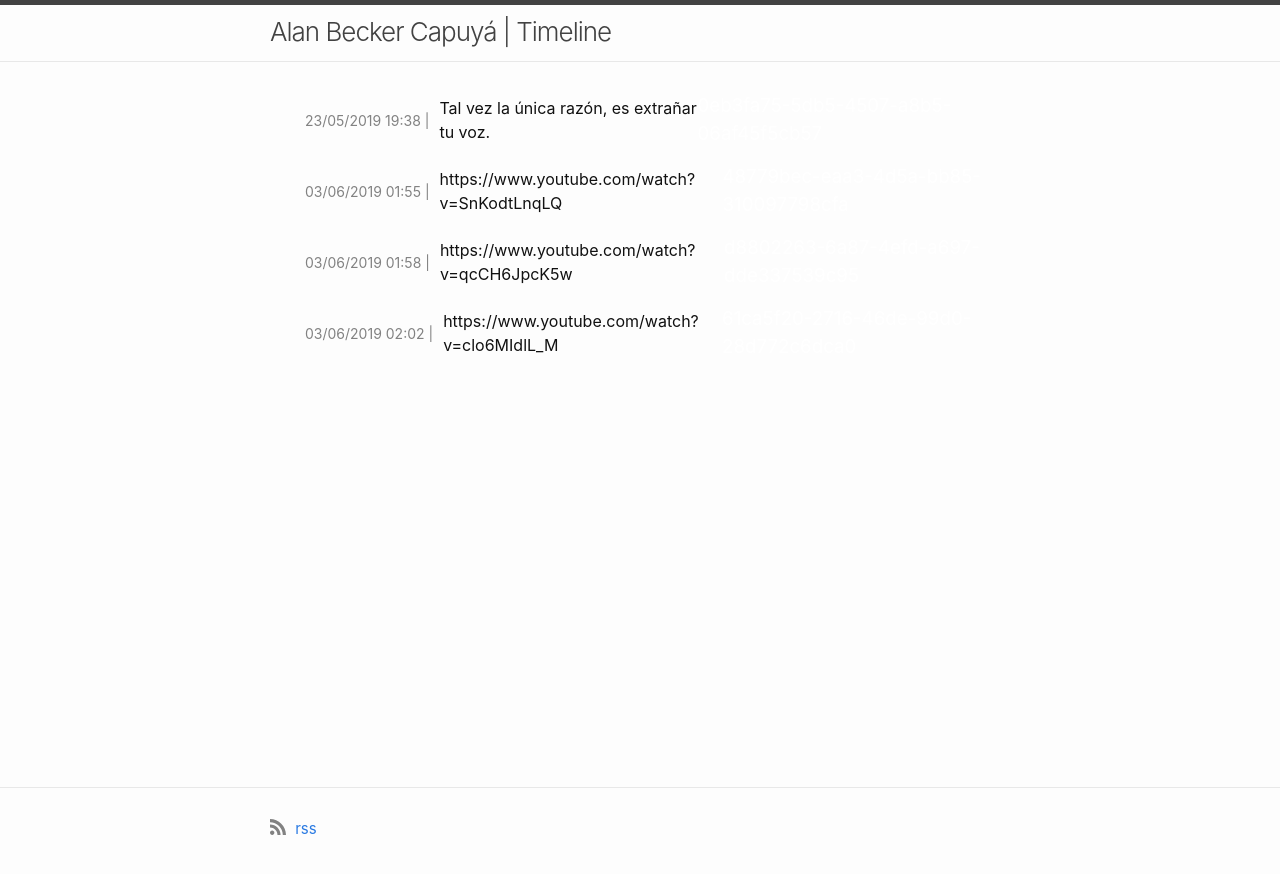
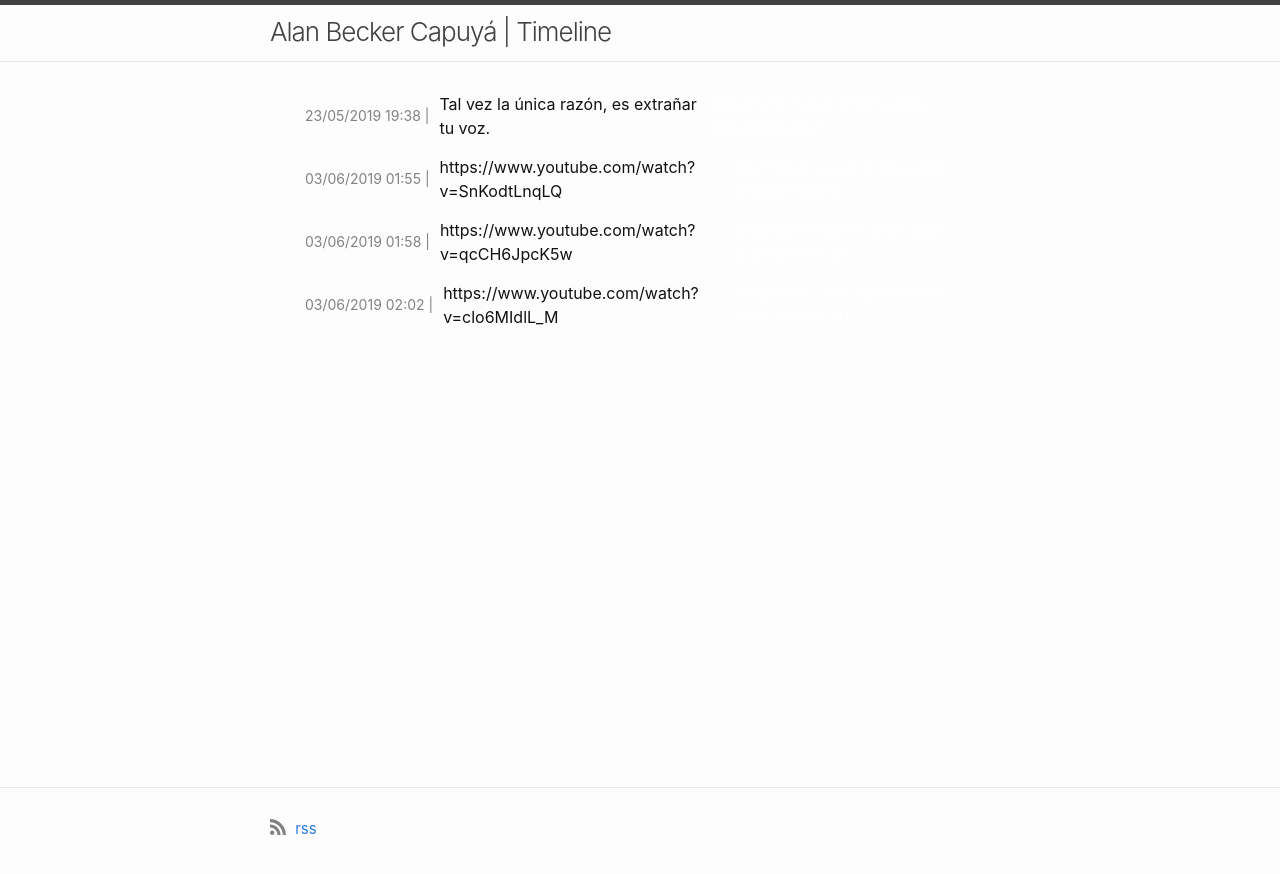
Before and after one commit to alandooz/timeline, a Jekyll site: the page built from index.md, in a window 1280 px wide. Shown: the top 874 px of the page. Built offline with Jekyll 4.4.1, drawn with Linux system fonts in a browser that asks for light colours.

Commit message:
Changed style of id

```diff
--- a/_layouts/home.html
+++ b/_layouts/home.html
@@ -16,8 +16,8 @@
         {%- assign date_format = site.minima.date_format | default: "%b %-d, %Y" -%}
         <span class="post-meta">{{ micropost.created_at | date: date_format }}</span>
         <span class="post-link">{{ micropost.micropost | escape }}</span>
-        <span style="color: white;">{{ micropost.id }}</span>
       </h3>
+      <span class="post-link" style="color: white;">{{ micropost.id }}</span>
     </li>
     {%- endfor -%}
   </ul>
```
